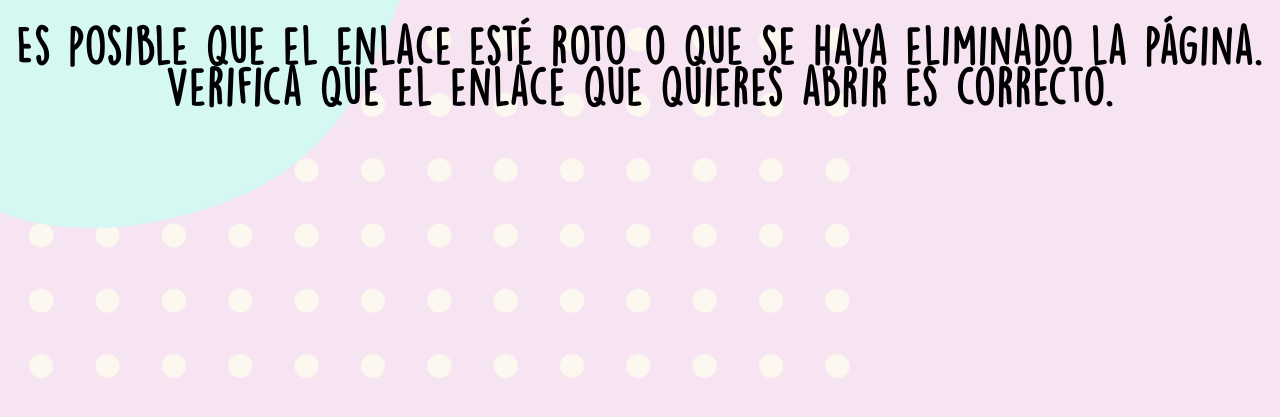
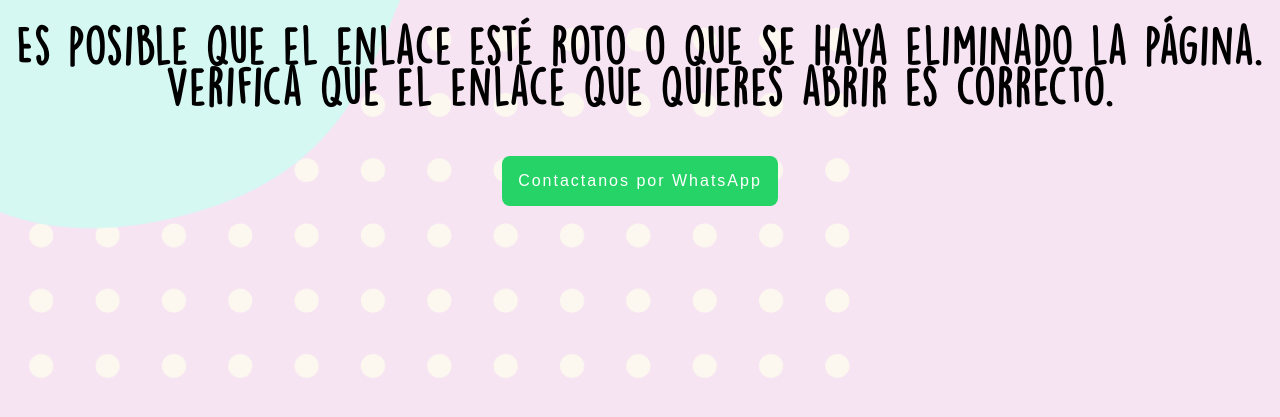
Before and after one commit to Fibonach0/DiDi-Tarjetas, a plain HTML site: page NotFound.html in a window 1280 px wide. Shown: the part 319-736 px from the top of the page. Drawn offline with Linux system fonts and the light colour scheme.

Commit message:
Update NotFound.html

```diff
--- a/NotFound.html
+++ b/NotFound.html
@@ -1083,7 +1083,9 @@
     <div class="texto">
         <h1 style="font-size:300%;">¡Ups!</h1>
         <p style="font-size:300%;"><b>Es posible que el enlace esté roto o que se haya eliminado la página. Verifica que el enlace que quieres abrir es correcto.</b></p>
+        <a href="https://api.whatsapp.com/send?phone=+5491131478509" style="display: inline-block; padding:16px; border-radius: 8px; background-color: #25D366; color: #fff; text-decoration: none; font-family: sans-serif; font-size: 16px;">Contactanos por WhatsApp</a>
     </div>
+
     <script type="text/javascript">
     </script>
 
```
